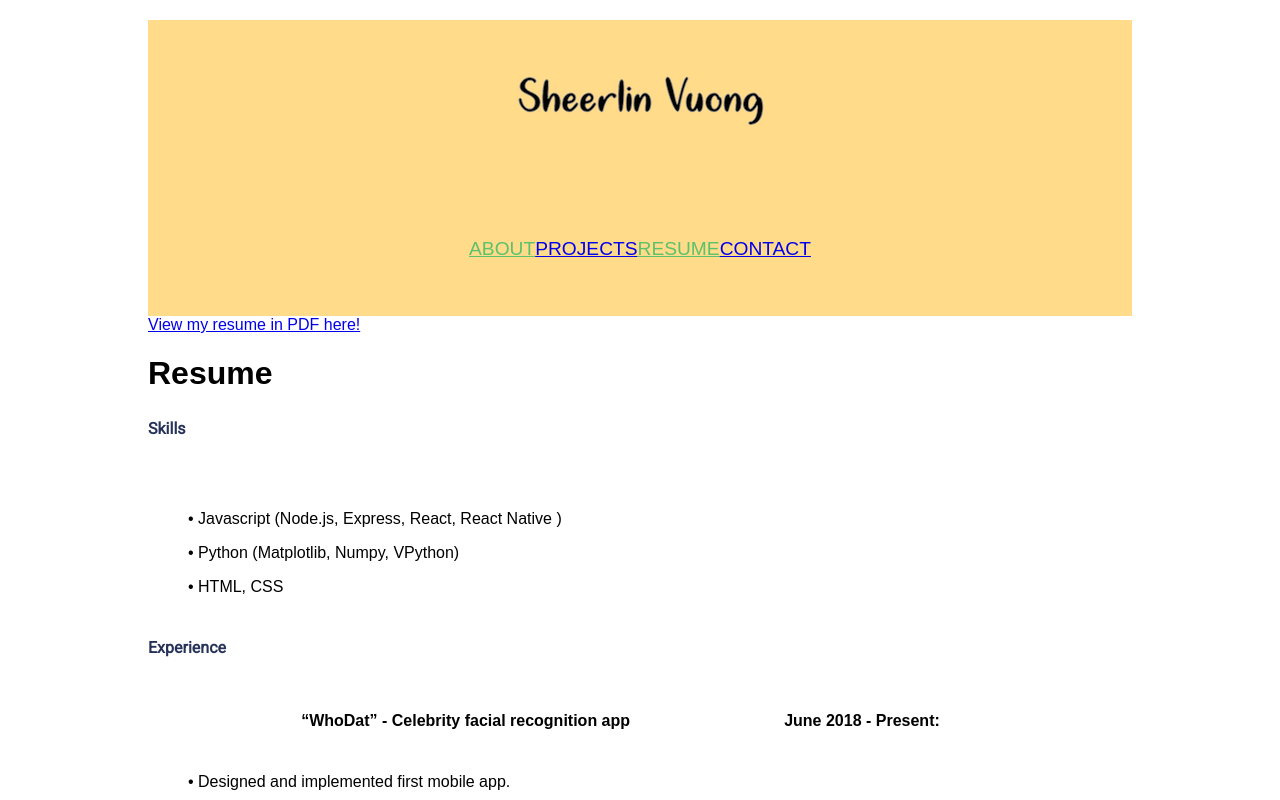
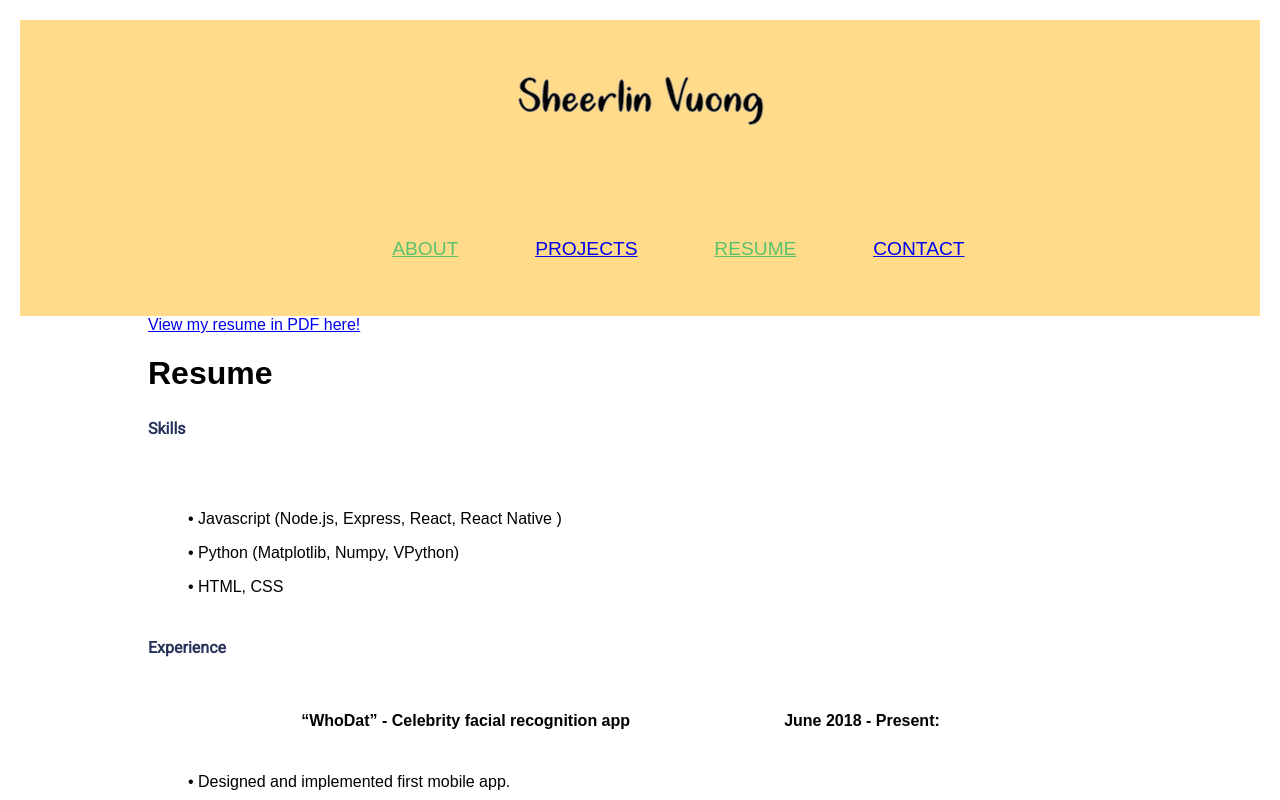
Before and after one commit to sheerlinvuong/sheerlinvuong.github, a React (Create React App) app: page /resume in a window 1280 px wide. Shown: the top 800 px of the page. Built offline with nearby package versions, Linux system fonts and the light colour scheme.

Commit message:
CSS changes

```diff
--- a/src/App.css
+++ b/src/App.css
@@ -1,8 +1,12 @@
 
 .wrapper {
-    margin-left: 10vw;
-    margin-right: 10vw;
     display: flex;
     flex-direction: column;
     flex:1;
+
 }
+
+.content{
+    margin-left: 10vw;
+    margin-right: 10vw;
+}
--- a/src/App.js
+++ b/src/App.js
@@ -17,14 +17,14 @@ class App extends Component {
         <div className="wrapper">
           {/* <HomePage /> */}
           <NavBar className="nav" />
-
-          <Switch className="content">
-            <Route exact path="/" component={HomePage} />
-            <Route path="/resume" component={Resume} />
-            <Route path="/projects" component={Projects} />
-            <Route path="/contact" component={Contact} />
-          </Switch>
-
+          <div className="content">
+            <Switch>
+              <Route exact path="/" component={HomePage} />
+              <Route path="/resume" component={Resume} />
+              <Route path="/projects" component={Projects} />
+              <Route path="/contact" component={Contact} />
+            </Switch>
+          </div>
           <Footer className="footer" />
         </div>
       </Router>
--- a/src/components/pages/resume/Resume.css
+++ b/src/components/pages/resume/Resume.css
@@ -30,7 +30,7 @@ text-align:right;
 .ts {
   font-family: 'Open Sans', sans-serif;
 }
-li{
+le{
  padding-left: 0px;
  margin-left: 0px;
 }
--- a/src/components/pages/resume/Resume.js
+++ b/src/components/pages/resume/Resume.js
@@ -124,5 +124,4 @@ class Resume extends Component {
     );
   }
 }
-
 export default Resume;
```
